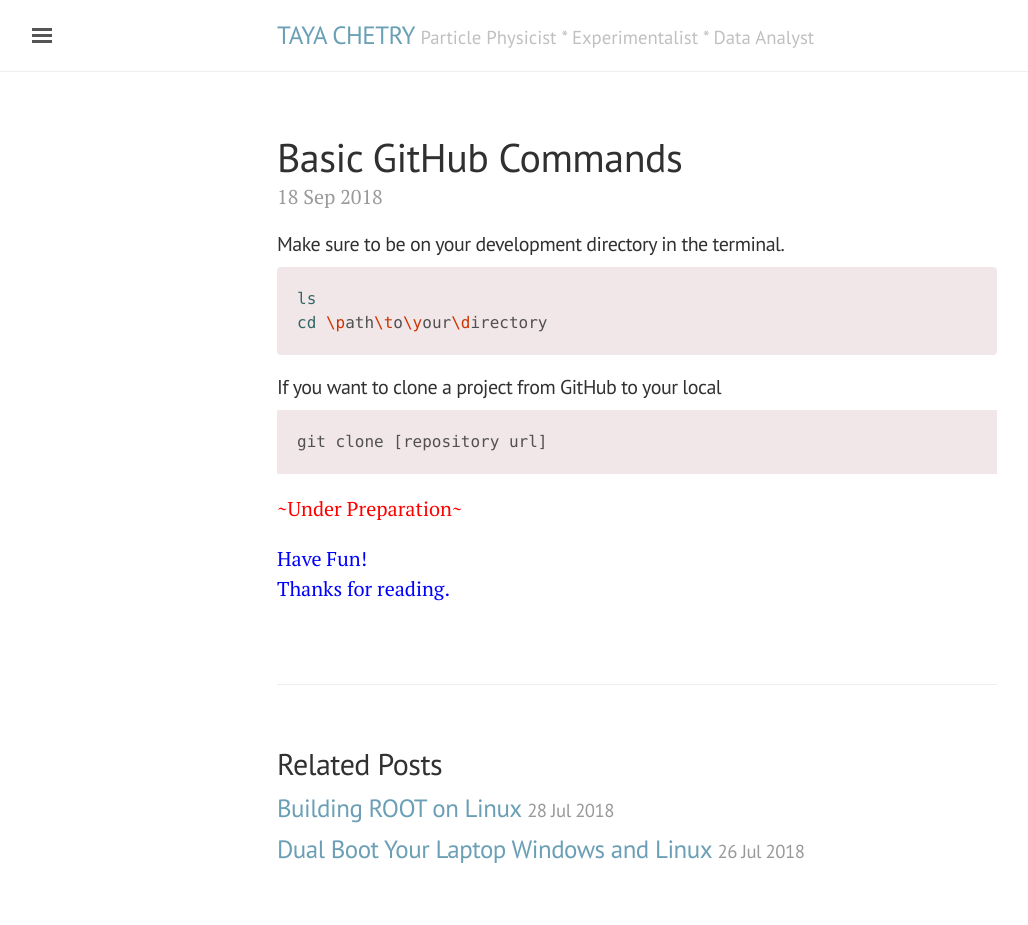
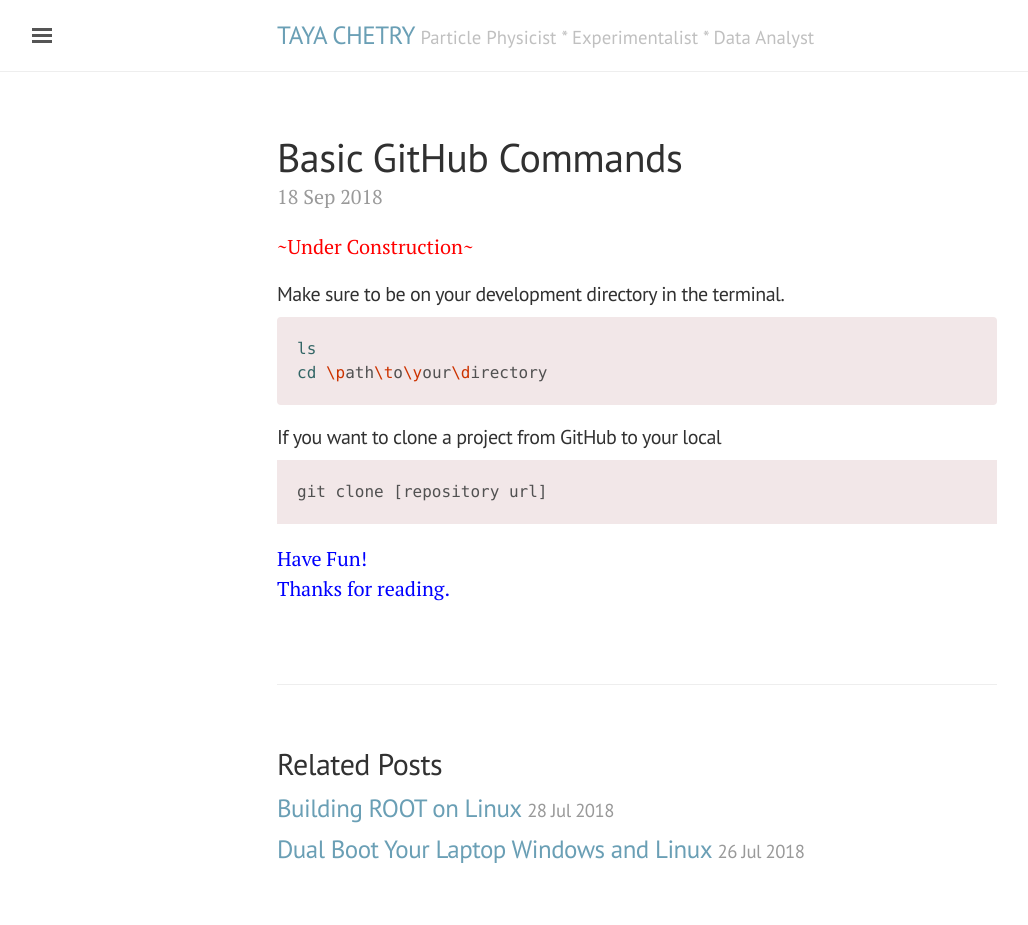
Before and after one commit to tchetry/tchetry.github.io, a Jekyll site: the page built from _posts/2018-09-18-git-commands.md, in a window 1280 px wide. Shown: the whole page, without its empty margins (3-1031 px from the left). Built offline with Jekyll 4.4.1, drawn with Linux system fonts in a browser that asks for light colours.

Commit message:
some useful git commands update

````diff
--- a/_posts/2018-09-18-git-commands.md
+++ b/_posts/2018-09-18-git-commands.md
@@ -2,6 +2,7 @@
 layout: post
 title: Basic GitHub Commands
 ---
+<span style="color:red">~Under Construction~  </span>
 
 #### Make sure to be on your development directory in the terminal.
 ```bash
@@ -13,8 +14,6 @@ cd \path\to\your\directory
 ```git
 git clone [repository url]
 ```
-<span style="color:red">~Under Preparation~  </span>
-
 <span style="color:blue">
 	Have Fun!
 	Thanks for reading.
````
